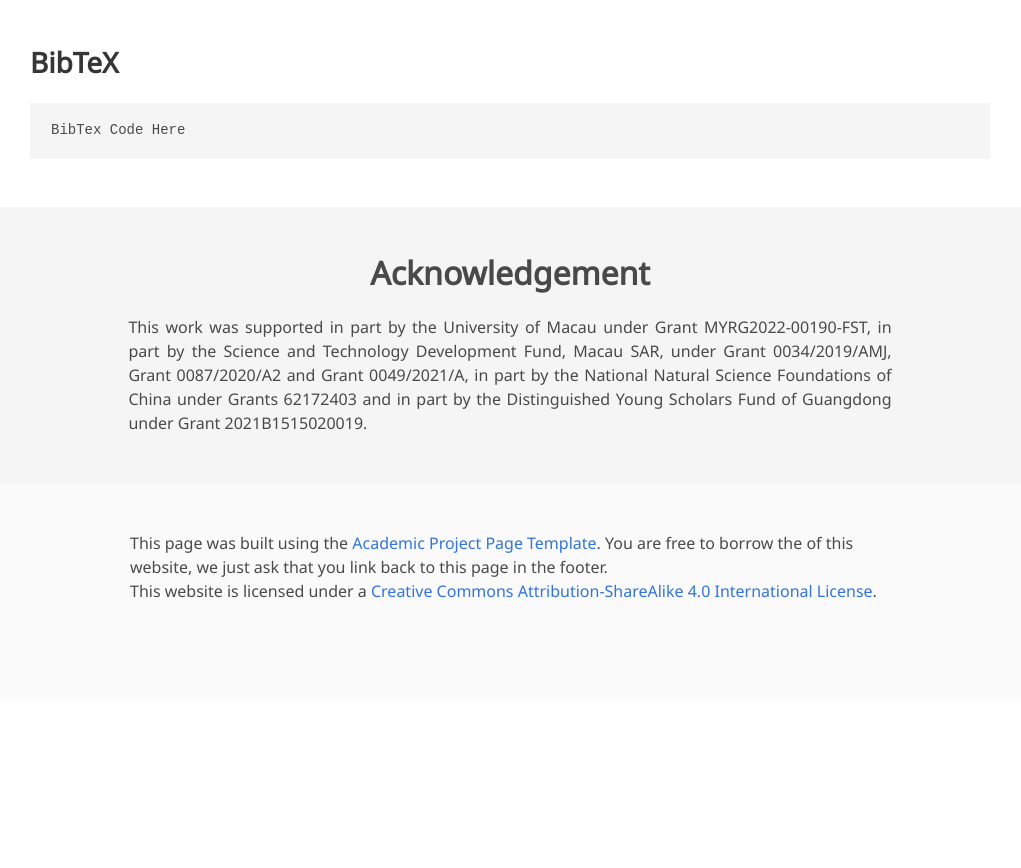
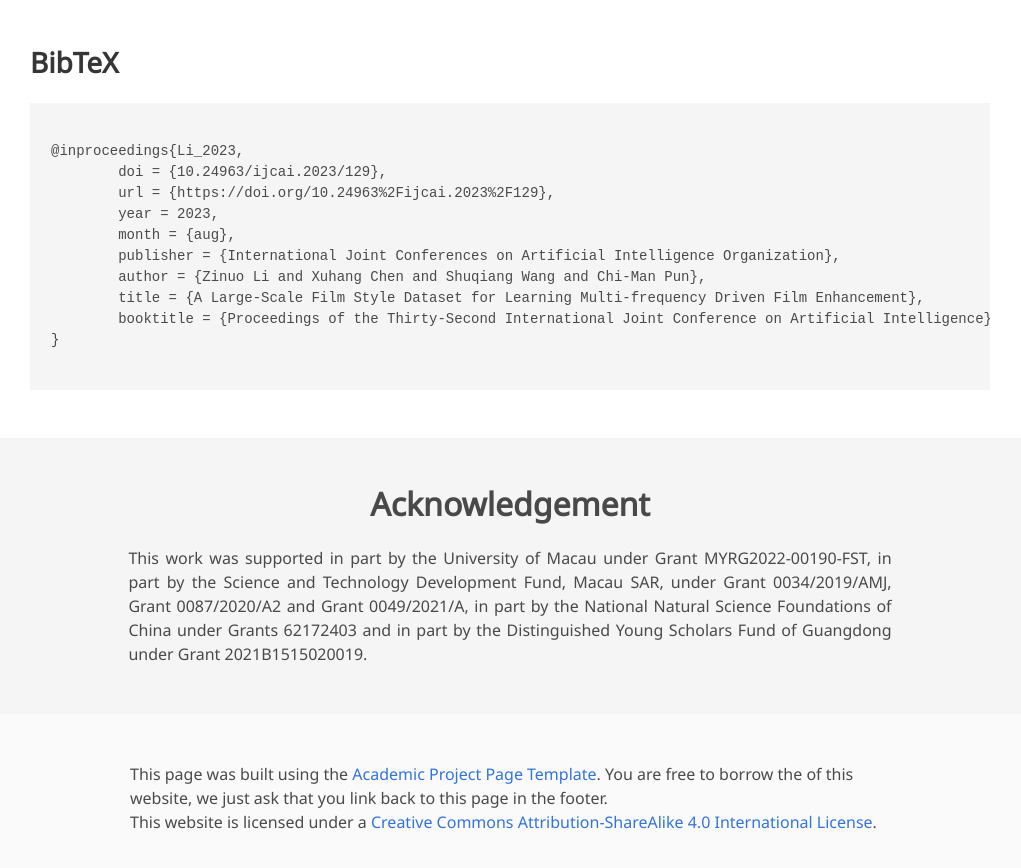
Before and after one commit to CXH-Research/FilmNet, a plain HTML site: page index.html in a window 1280 px wide. Shown: the part 3920-4788 px from the top of the page, without its empty margins (130-1151 px from the left). Before the commit the page ends 4619 px from the top, so only its background shows below. Drawn offline with nearby package versions, Linux system fonts and the light colour scheme; some icons are missing; a web font is replaced by a local one.

Commit message:
Update index.html

```diff
--- a/index.html
+++ b/index.html
@@ -299,7 +299,18 @@
   <section class="section" id="BibTeX">
     <div class="container is-max-desktop content">
       <h2 class="title">BibTeX</h2>
-      <pre><code>BibTex Code Here</code></pre>
+      <pre><code>
+@inproceedings{Li_2023,
+        doi = {10.24963/ijcai.2023/129},
+        url = {https://doi.org/10.24963%2Fijcai.2023%2F129},
+        year = 2023,
+        month = {aug},
+        publisher = {International Joint Conferences on Artificial Intelligence Organization},
+        author = {Zinuo Li and Xuhang Chen and Shuqiang Wang and Chi-Man Pun},
+        title = {A Large-Scale Film Style Dataset for Learning Multi-frequency Driven Film Enhancement},
+        booktitle = {Proceedings of the Thirty-Second International Joint Conference on Artificial Intelligence}
+}
+      </code></pre>
     </div>
   </section>
   <!--End BibTex citation -->
```
